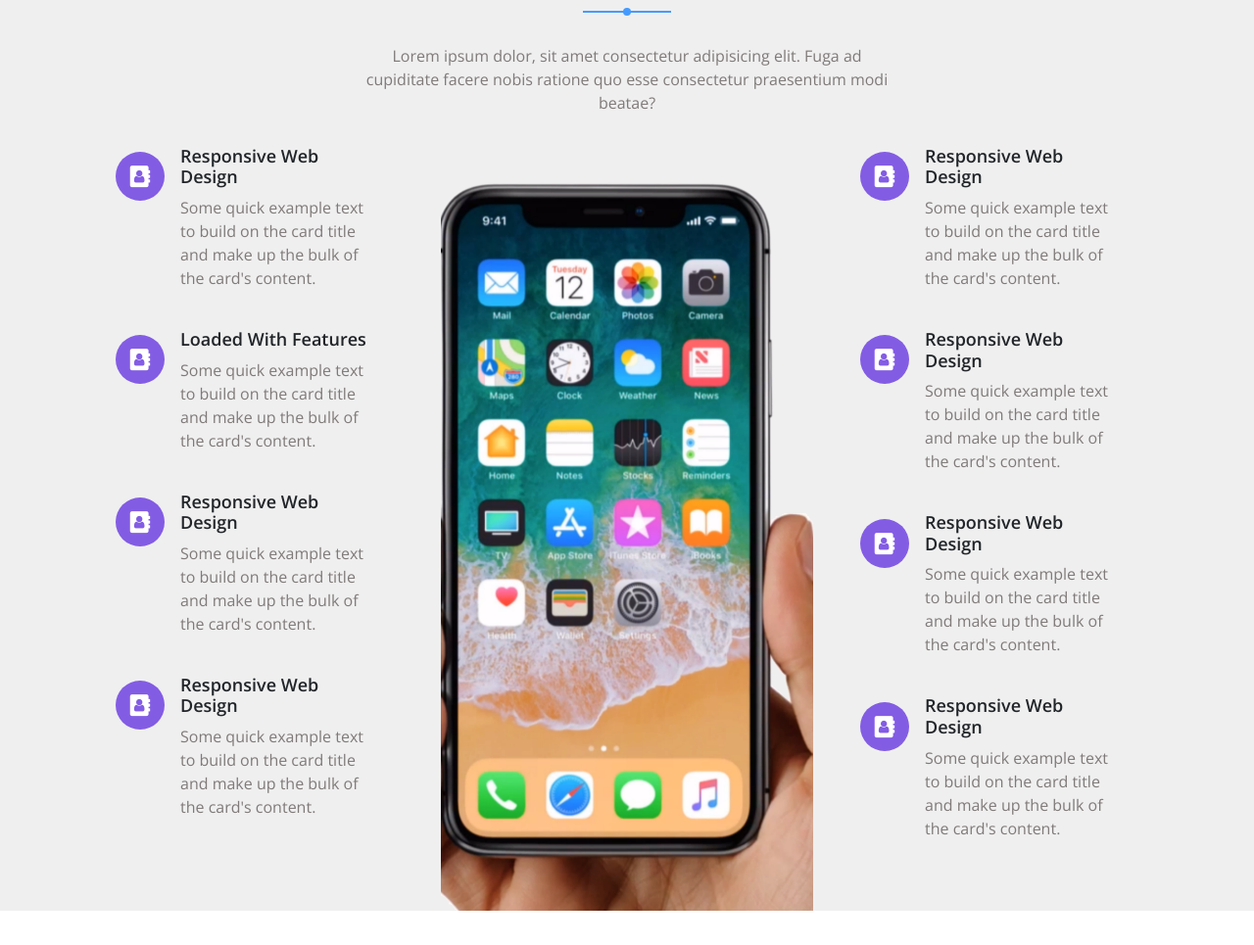
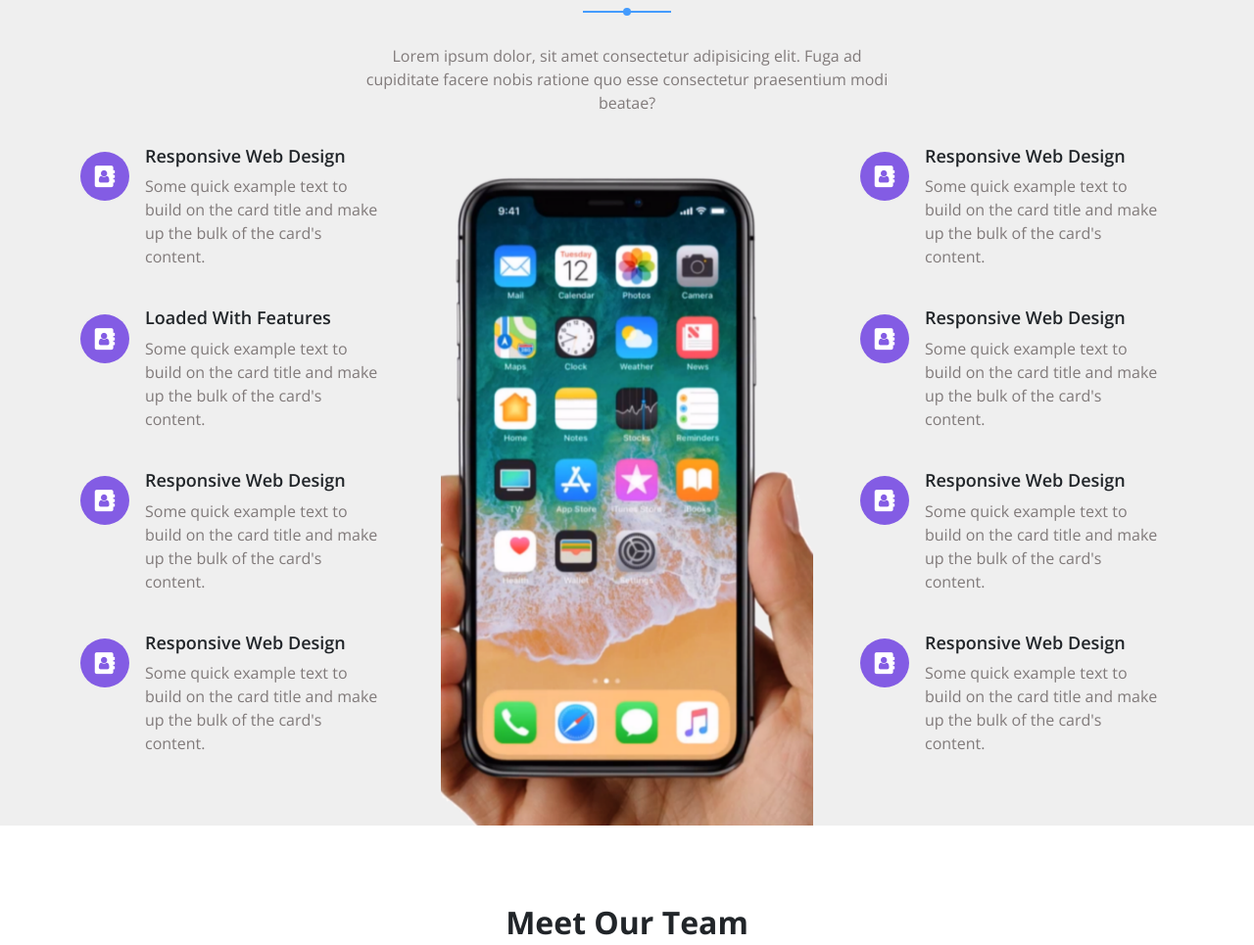
Before and after one commit to mikaeileghbal/landingpage, a plain HTML site: page index.html in a window 1280 px wide. Shown: the part 1462-2427 px from the top of the page at 98% size. Drawn offline with nearby package versions, Linux system fonts and the light colour scheme.

Commit message:
Fix features section padding

```diff
--- a/index.html
+++ b/index.html
@@ -201,7 +201,7 @@
           </div>
         </div>
         <div class="row">
-          <div class="col-4 px-5">
+          <div class="col-4 pe-5">
             <div class="card d-flex flex-row bg-transparent border-0 mb-2">
               <div class="features-icon">
                 <div
@@ -274,7 +274,7 @@
             </div>
           </div>
           <div class="col-4 features-image"></div>
-          <div class="col-4 px-5 pb-5">
+          <div class="col-4 ps-5 pb-5">
             <div class="card d-flex flex-row bg-transparent border-0 mb-2">
               <div class="features-icon">
                 <div
@@ -478,7 +478,7 @@
       <div class="container">
         <div class="row">
           <div class="col-6 download-left text-right">
-            <img src="./images/person-1.jpg" alt="" />
+            <img src="./images/phone_hand.png" width="100%" alt="" />
           </div>
           <div class="col-6 download-right">
             <h2 class="text-white text-capitalize">download our app</h2>
```
